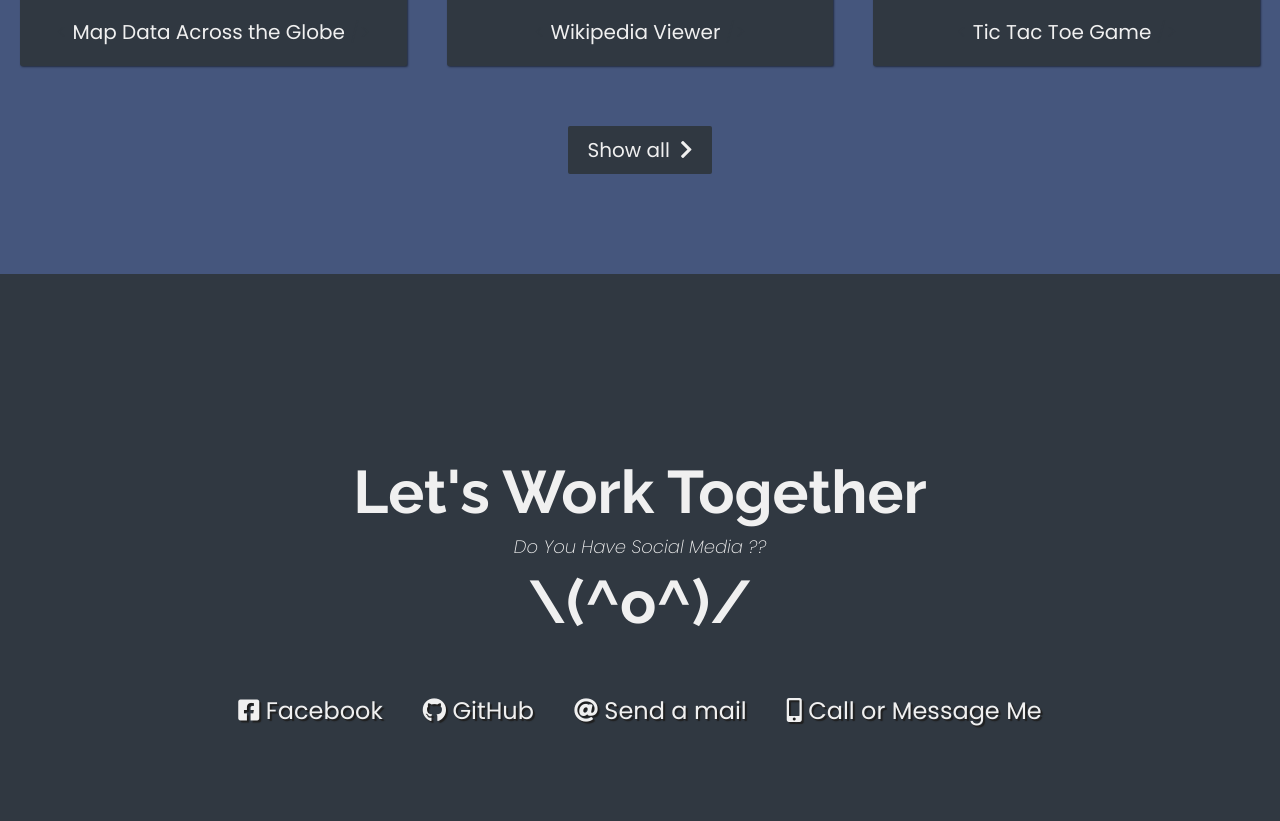
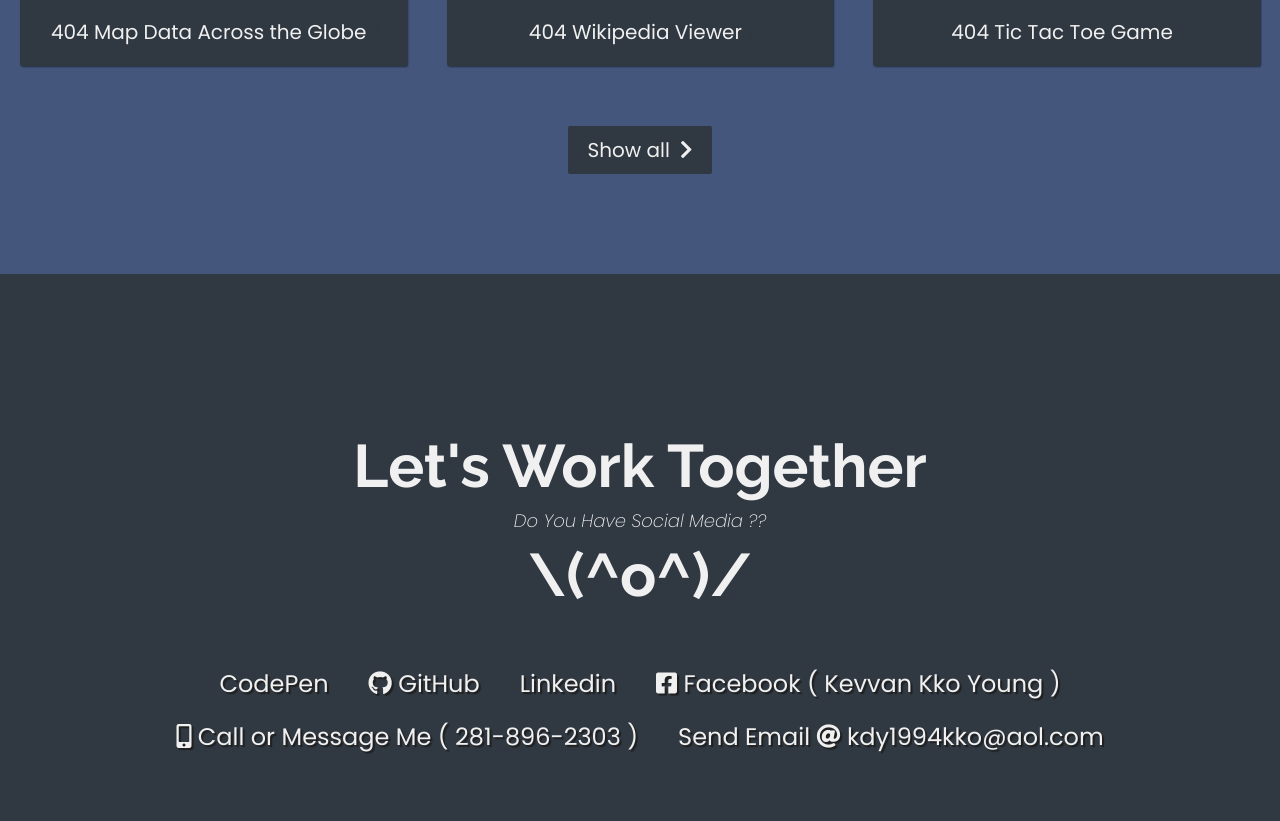
Before and after one commit to kdy1994kko/FreeCodeCamp, a plain HTML site: page 01. Web Design/20. Portfolio/index.html in a window 1280 px wide. Shown: the part 1711-2532 px from the top of the page. Drawn offline with Linux system fonts and the light colour scheme.

Commit message:
Add files via upload

```diff
--- a/01. Web Design/20. Portfolio/index.html
+++ b/01. Web Design/20. Portfolio/index.html
@@ -78,7 +78,7 @@
           />
           <p class="project-title">
             <span class="code">&lt;</span>
-            Random Quote Machine
+            404 Random Quote Machine
             <span class="code">&#47;&gt;</span>
           </p>
         </a>
@@ -94,7 +94,7 @@
           />
           <p class="project-title">
             <span class="code">&lt;</span>
-            JavaScript Calculator
+            404 JavaScript Calculator
             <span class="code">&#47;&gt;</span>
           </p>
         </a>
@@ -110,7 +110,7 @@
           />
           <p class="project-title">
             <span class="code">&lt;</span>
-            Map Data Across the Globe
+            404 Map Data Across the Globe
             <span class="code">&#47;&gt;</span>
           </p>
         </a>
@@ -126,7 +126,7 @@
           />
           <p class="project-title">
             <span class="code">&lt;</span>
-            Wikipedia Viewer
+            404 Wikipedia Viewer
             <span class="code">&#47;&gt;</span>
           </p>
         </a>
@@ -142,14 +142,14 @@
           />
           <p class="project-title">
             <span class="code">&lt;</span>
-            Tic Tac Toe Game
+            404 Tic Tac Toe Game
             <span class="code">&#47;&gt;</span>
           </p>
         </a>
       </div>
 
       <a
-        href="https://codepen.io/kdy1994kko/pens/public"
+        href="https://codepen.io/kdy1994kko/pens/showcase"
         class="btn btn-show-all"
         target="_blank"
         >Show all<i class="fas fa-chevron-right"></i
@@ -168,10 +168,11 @@
       </div>
       <div class="contact-links">
         <a
-          href="https://www.facebook.com/kevvankko.young/"
+          id="profile-link"
+          href="https://codepen.io/kdy1994kko/pens/showcase"
           target="_blank"
           class="btn contact-details"
-          ><i class="fab fa-facebook-square"></i> Facebook</a
+          >CodePen</a
         >
         <a
           id="profile-link"
@@ -179,6 +180,13 @@
           target="_blank"
           class="btn contact-details"
           ><i class="fab fa-github"></i> GitHub</a
+        >
+        <a
+          id="profile-link"
+          href="https://www.linkedin.com/in/kevvan-d-young/"
+          target="_blank"
+          class="btn contact-details"
+          >Linkedin</a
         >
         <!--
         <a
@@ -188,12 +196,16 @@
           ><i class="fab fa-twitter"></i> Twitter</a
         >
         -->
-        <a href="kdy1994kko@aol.com" class="btn contact-details">
-          <i class="fas fa-at"></i> Send a mail</a
+        <a class="btn contact-details">
+          <i class="fab fa-facebook-square"></i> Facebook ( Kevvan Kko Young )</a
         >
-        <a href="tel: 281-896-2303" class="btn contact-details"
-          ><i class="fas fa-mobile-alt"></i> Call or Message Me</a
+        <a class="btn contact-details">
+          <i class="fas fa-mobile-alt"></i> Call or Message Me ( 281-896-2303 )</a
         >
+        <a class="btn contact-details">
+          Send Email <i class="fas fa-at"></i> kdy1994kko@aol.com</a
+        >
+
       </div>
     </section>
 
@@ -203,15 +215,14 @@
 
     <footer>
       <p>
-        <a href="https://www.biblegateway.com/passage/?search=Ezekiel+33%3A1-9&version=GW" target="_blank"
+        <a href="https://www.biblegateway.com/passage/?search=Ezekiel+33%3A1-9&version=GW" class="btn contact-details" target="_blank"
         >
         Dear Lord In Heaven Hallowed Be Thy Name, Bless Those Who Read This. . ( Ezekiel 33:1-9 )
-        Warn Them Of Their Wicked Ways
-        So They Can Also See The Light Of Christ, Repent && Be Saved When You Return. In Your Almighty Name, In Jesus Name Amen.
+        Warn Them Of Their Wicked Ways So They Can Also See The Light Of Christ, Repent && Be Saved When You Return. In Your Almighty Name, In Jesus Name Amen.
         </a>
       </p>
       <p>
-        <a href="https://www.biblegateway.com/passage/?search=Ezekiel+33%3A1-9&version=GW" target="_blank"
+        <a href="https://www.biblegateway.com/passage/?search=Ezekiel+33%3A1-9&version=GW" class="btn contact-details" target="_blank"
         > &copy; Ezekiel 33:1-9
         </a>
       </p>
```
